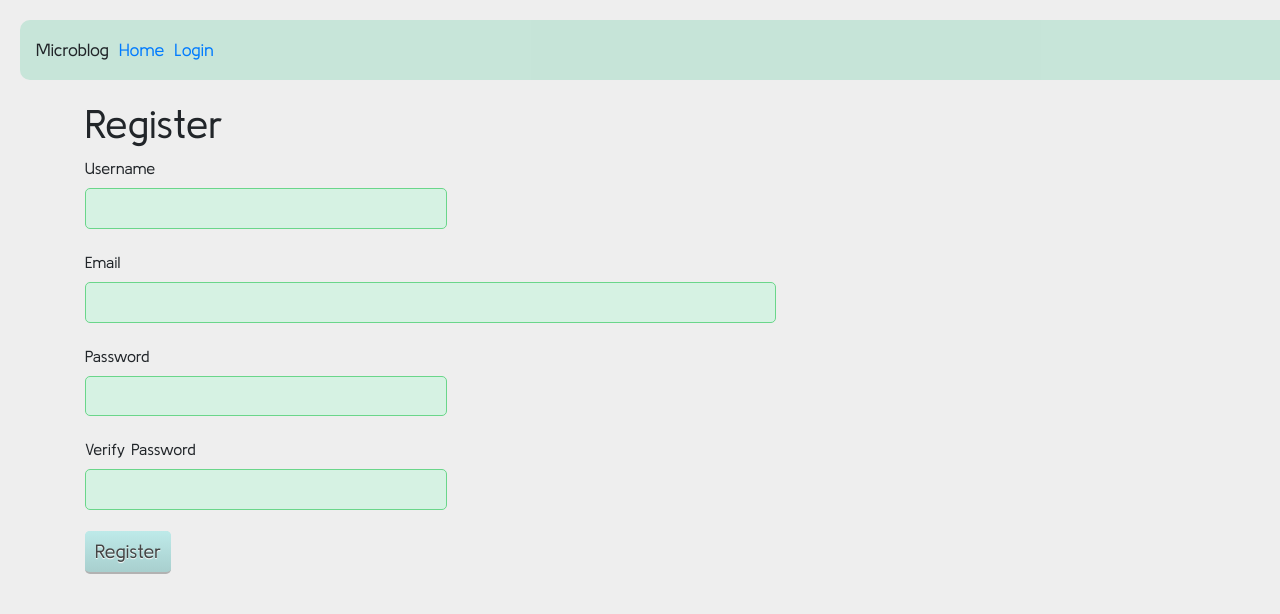
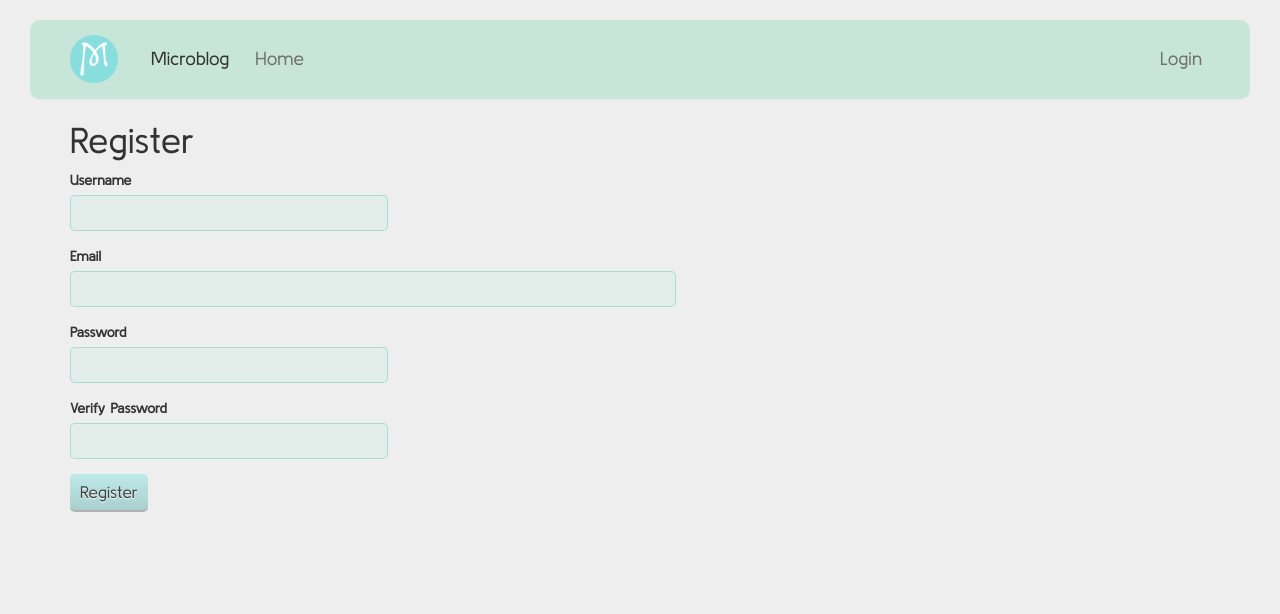
Before and after one commit to Esther-Goldberg/Book_Club, a Flask app: page /register in a window 1280 px wide. Shown: the top 614 px of the page. Run offline with Flask 2, Linux system fonts and the light colour scheme; parts of the project's set-up code (start-up, migrations or seed data) failed here and were passed over; some libraries are stand-ins or nearby versions; some web fonts are replaced.

Commit message:
Addition of favicon, CSS Updates: navbar, input fields

```diff
--- a/static/CSS/main.css
+++ b/static/CSS/main.css
@@ -1,83 +1,131 @@
-.error {
-    color: #ff1717;
+
+/*Body*/
+* {
+    font-family: "Kulim Park", sans-serif;
 }
-* {
-    font-family: "Kulim Park", sans-serif
-}
+
 body{
     padding: 20px;
     background-color: #eeeeee;
 }
+
 a:hover {
     text-decoration: none;
-    color: #6bffb1;
-}
-.site {
-    font-size: 110%;
+    color: #14b1af;
 }
 
-.nav {
-    display: inline;
+.alert {
+    margin-top: 100px;
+    margin-bottom: 20px;
+}
+
+.previous, .next, .disabled {
+    margin-right: 15px;
+}
+
+
+
+/*Navbar*/
+
+.navbar{
+    position: fixed;
+    z-index: 10;
+    top: 20px;
+    background-color: rgba(160, 219, 196, 0.5);
+    border-radius: 10px;
+    height: 80px;
+    margin-right: 30px;
+    margin-left: 30px;
+
+}
+
+.navbar a{
+    color: #707070;
+}
+
+.navbar a:hover {
+    color: white;
+}
+
+.navbar-nav {
+    display: block;
+    float: left;
+    padding-top: 25px;
+    padding-left: 8px;
+    padding-right: 8px;
     margin-left: 10px;
-    vertical-align: center;
-    font-size: 110%;
+    font-size: 135%;
 }
-.inline {
-    display: inline;
+
+.right{
+    float: right;
+    margin-right: 25px;
 }
+
+.logo{
+    padding: 15px;
+}
+
+h1, .avatar{
+    margin-top: 100px;
+}
+
+
+/*Forms*/
+
+input {
+    font-size: 120%;
+    color: #5a5854;
+    background-color: rgba(179, 235, 213, 0.18);
+    border: 1px solid rgba(109, 209, 192, 0.52);
+    border-radius: 5px;
+    padding: 5px 5px 5px 10px;
+    margin-bottom: 5px;
+}
+
+input:focus, input:hover {
+    background-color: rgba(179, 235, 213, 0.11);
+    border: 1px solid #14b1af;
+}
+
+textarea{
+    border: 1px solid #6ad68a;
+    border-radius: 5px;
+    padding: 5px;
+}
+textarea:focus, textarea:hover {
+    background-color: white;
+    border: 1px solid #14b1af;
+}
+
+#submit {
+    color: #444444;
+    padding: 6px 10px 6px 10px;
+    margin-bottom: 20px;
+    text-shadow: 0px 1px 1px #ffffff;
+    border: none;
+    border-bottom: 2px solid #b2b2b2;
+    background-color: #b9e4e3;
+    background-image: linear-gradient(#beeae9, #a8cfce);
+}
+
+#submit:hover {
+    color: #333333;
+    border: 1px solid #a4a4a4;
+    border-top: 2px solid #b2b2b2;
+    background-color: #a0dbc4;
+    background-image: linear-gradient(#a8cfce, #beeae9);
+}
+
+.error {
+    color: #ff1717;
+}
+
+/*Profile Page*/
+
 .avatar {
     margin-right: 20px;
 }
 .smaller{
     font-size: 80%;
 }
-.previous, .next, .disabled {
-    margin-right: 15px;
-}
-input {
-    font-size: 120%;
-    color: #5a5854;
-    background-color: #d6f2e3;
-    border: 1px solid #6ad68a;
-    border-radius: 5px;
-    padding: 5px 5px 5px 10px;
-    margin-bottom: 5px;
-}
-input:focus, input:hover {
-    background-color: white;
-    border: 1px solid #b18184;
-}
-input#submit {
-    color: #444444;
-    padding: 6px 10px 6px 10px;
-    text-shadow: 0px 1px 1px #ffffff;
-    border: none;
-    border-bottom: 2px solid #b2b2b2;
-    background-color: #b9e4e3;
-    background-image: linear-gradient(#beeae9, #a8cfce);
-}
-input#submit:hover {
-    color: #333333;
-    border: 1px solid #a4a4a4;
-    border-top: 2px solid #b2b2b2;
-    background-color: #a0dbc4;
-    background-image: linear-gradient(#a8cfce, #beeae9);
-}
-.navbar{
-    position: fixed;
-    z-index: 10;
-    top: 20px;
-    background-color: rgba(160, 219, 196, 0.5);
-    border-radius: 10px;
-    height: 60px;
-
-}
-.navbar a:hover {
-    color: white;
-}
-h1, .avatar{
-    margin-top: 80px;
-}
-.alert {
-    margin-top: 80px;
-}
--- a/templates/base.html
+++ b/templates/base.html
@@ -9,26 +9,24 @@
 {% endblock %}
 
 {% block styles %}
-    <link rel="stylesheet"
- href="https://stackpath.bootstrapcdn.com/bootstrap/4.4.0/css/bootstrap.min.css"
- integrity="sha384-SI27wrMjH3ZZ89r4o+fGIJtnzkAnFs3E4qz9DIYioCQ5l9Rd/7UAa8DHcaL8jkWt"
- crossorigin="anonymous">
+    {{ super() }}
     <link href="https://fonts.googleapis.com/css?family=Kulim+Park|Long+Cang&display=swap" rel="stylesheet">
     <link rel="stylesheet" type = "text/css" href="../static/CSS/main.css" >
+    <link rel="icon" href="../static/favicon.ico">
 {% endblock %}
 
 {% block navbar %}
-    <nav class="navbar navbar-default container-fluid">
-    <span class = "site">Microblog</span>
-        <a class="nav" href={{ url_for("index") }}>Home</a>
+    <nav class="navbar navbar-default container-fluid navbar-fixed-top">
+        <span class="navbar-nav logo"><img alt="logo" src="../static/favicon.ico"></span>
+        <span class = "navbar-nav">Microblog</span>
+        <a class="nav navbar-nav" href={{ url_for("index") }}>Home</a>
         {% if current_user.is_anonymous %}
-        <a class="nav" href={{ url_for("login") }}>Login</a>
+        <a class="nav navbar-nav right" href={{ url_for("login") }}>Login</a>
         {% else %}
-        <a class="nav" href={{ url_for("explore") }}>Explore</a>
-        <a class="nav" href="{{ url_for("user", username=current_user.username)}}">Profile</a>
-        <a class="nav" href={{ url_for("logout") }}>Logout</a>
+        <a class="nav navbar-nav" href={{ url_for("explore") }}>Explore</a>
+        <a class="nav navbar-nav" href="{{ url_for("user", username=current_user.username)}}">Profile</a>
+        <a class="nav navbar-nav right" href={{ url_for("logout") }}>Logout</a>
         {% endif %}
-        <hr>
     </nav>
 {% endblock %}
 
@@ -38,7 +36,9 @@
         {% if messages %}
             <ul>
                 {% for message in messages %}
-                <div class="alert alert-info" role="alert">{{ message }}</div>
+                <div class="alert alert-info" role="alert">
+                    {{ message }}
+                </div>
                 {% endfor %}
             </ul>
         {% endif %}
--- a/templates/index.html
+++ b/templates/index.html
@@ -7,7 +7,7 @@
     {{ form.hidden_tag() }}
     <p>
         {{ form.post.label }}<br/>
-        {{ form.post(cols=32, rows=4) }}<br/>
+        {{ form.post(cols=50, rows=4) }}<br/>
         {% for error in form.post.errors %}
         <span class="error">{{ error }}</span>
         {% endfor %}
--- a/templates/register.html
+++ b/templates/register.html
@@ -2,7 +2,7 @@
 
 {% block app_content %}
     <h1>Register</h1>
-    <form actions = "" method = "POST">
+    <form action= "" method = "POST">
         {{ form.hidden_tag() }}
         <p>
             {{ form.username.label }}<br/>
```
Also changed, not shown: app.db, static/favicon.ico (added), static/images/logo.png (added), 11 other files.
